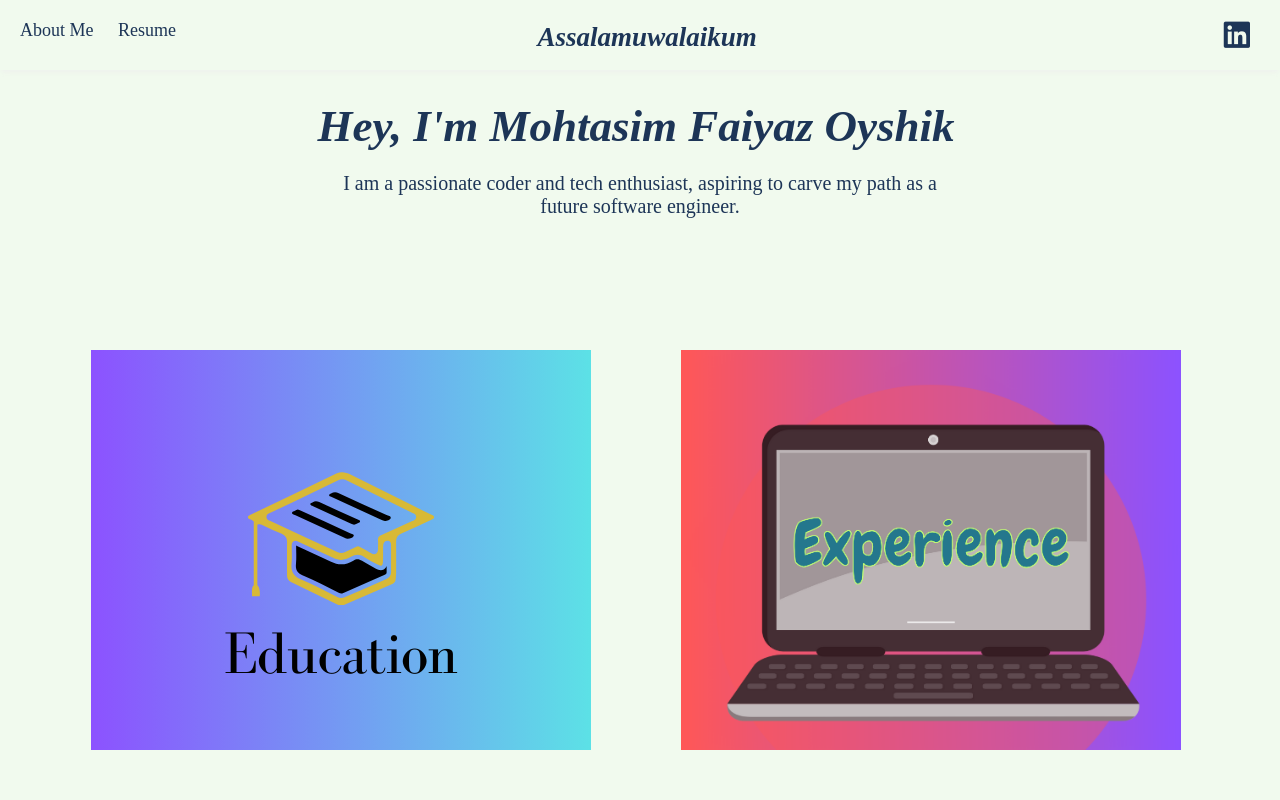
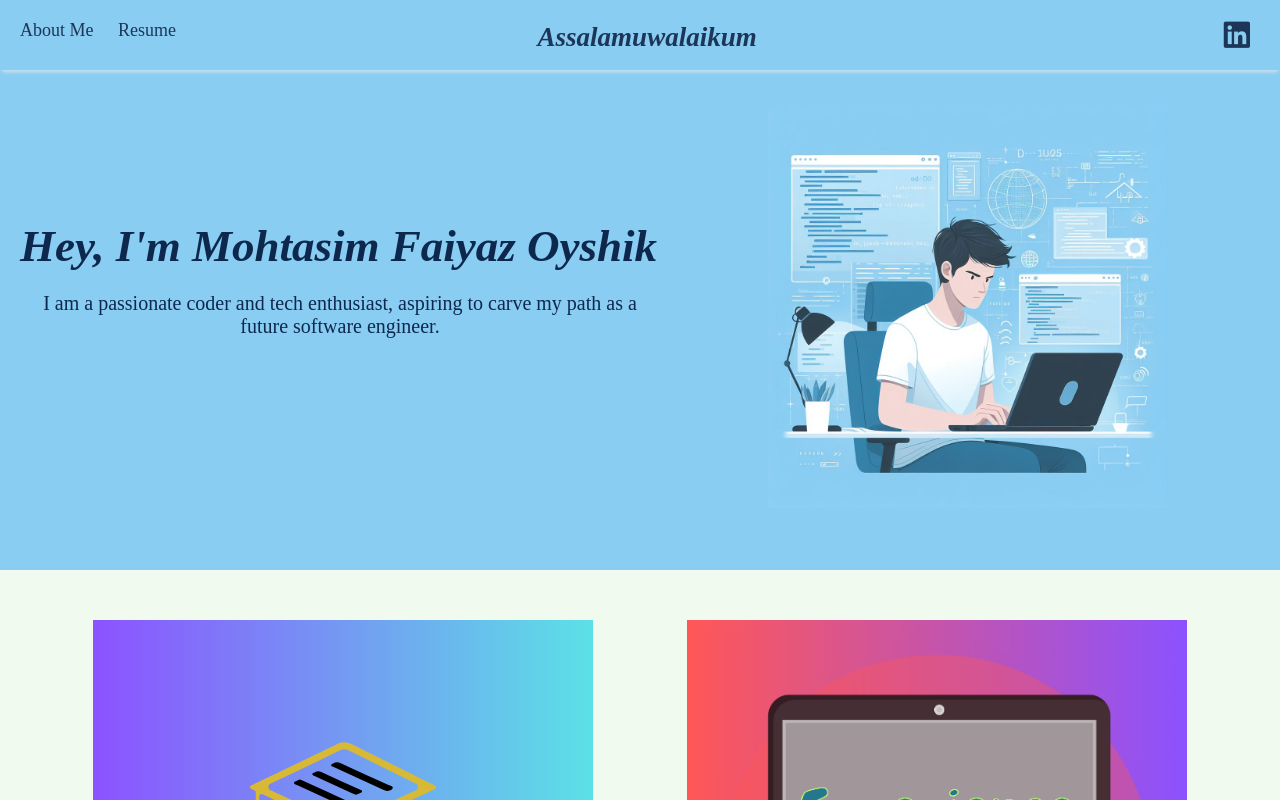
Before and after one commit to Oyshik-ICT/portfolio_website, a plain HTML site: page index.html in a window 1280 px wide. Shown: the top 800 px of the page. Drawn offline with Linux system fonts and the light colour scheme.

Commit message:
add coding boy picture in index.html

```diff
--- a/index.html
+++ b/index.html
@@ -27,6 +27,7 @@
                 I am a passionate coder and tech enthusiast,
                 aspiring to carve my path as a future software engineer.
             </p>
+            <div id="main_header_pic"></div>
         </div>
         <div class="container1">
             <div class="bio" id="education">
--- a/style.css
+++ b/style.css
@@ -1,11 +1,14 @@
 body{
     background-color: #F1FAEE;
     margin-left: 0px;
+    margin-right: 0px;
     font-family: 'Times New Roman', Times, serif;
+    overflow-x: hidden;
 }
 
 header{
-    background-color: #F1FAEE;
+    /* background-color: #F1FAEE; */
+    background-color: #89CDF2;
     box-shadow: 0 4px 4px -2px #edededaf;
     width: 100%;
     height: 70px;
@@ -42,28 +45,44 @@ header{
     top: 20px;
 }
 main{
-    margin-top: 100px;
+    margin-top: 70px;
 }
 
 #main_header{
-    height:200px;
-    color:#1D3557;
+    background-color:#89CDF2;
+    height:500px;
+    color:#0e284d;
+    width: 100%;
 }
 
 #main_header_h2{
-    text-align: center;
     font-style: italic;
     font-size: 45px;
     margin-bottom: 0px;
+    position: relative;
+    left:20px;
+    top:30%;
 }
 
 #main_header_p{
     width: 50%;
-    position: absolute;
-    left: 25%;
+    position: relative;
+    left: 20px;
+    top:30%;
     text-align: center;
     font-size: 20px;
     font-family: 'Times New Roman', Times, serif;
+}
+
+#main_header_pic{
+    width : 400px;
+    height : 400px;
+    background-color: black;
+    position: relative;
+    left: 60%;
+    bottom: 20%;
+    background-image: url('/images/coding_boy.jpeg');
+    background-size: cover;
 }
 
 .container1{
```
Also changed, not shown: images/coding_boy.jpeg (added).
